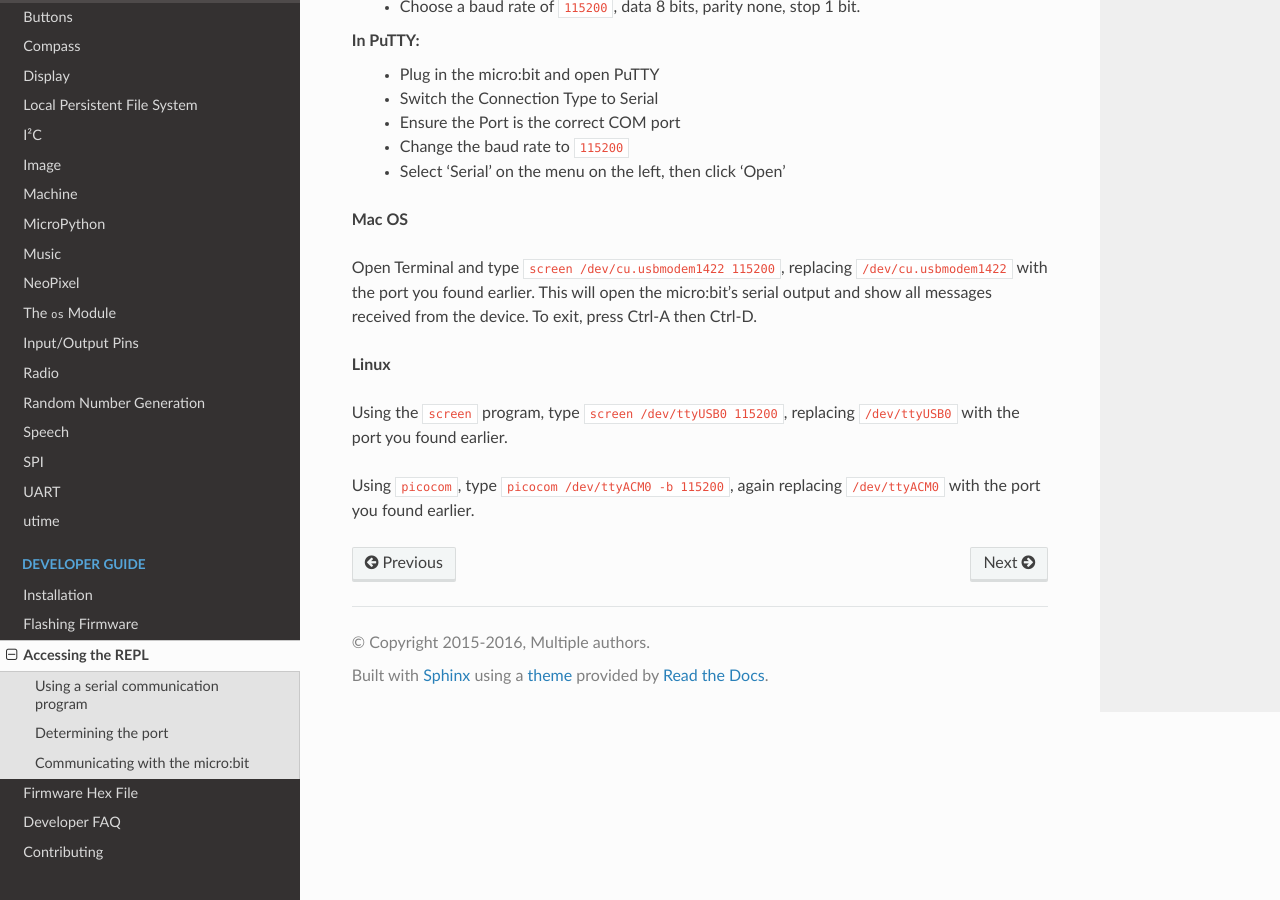
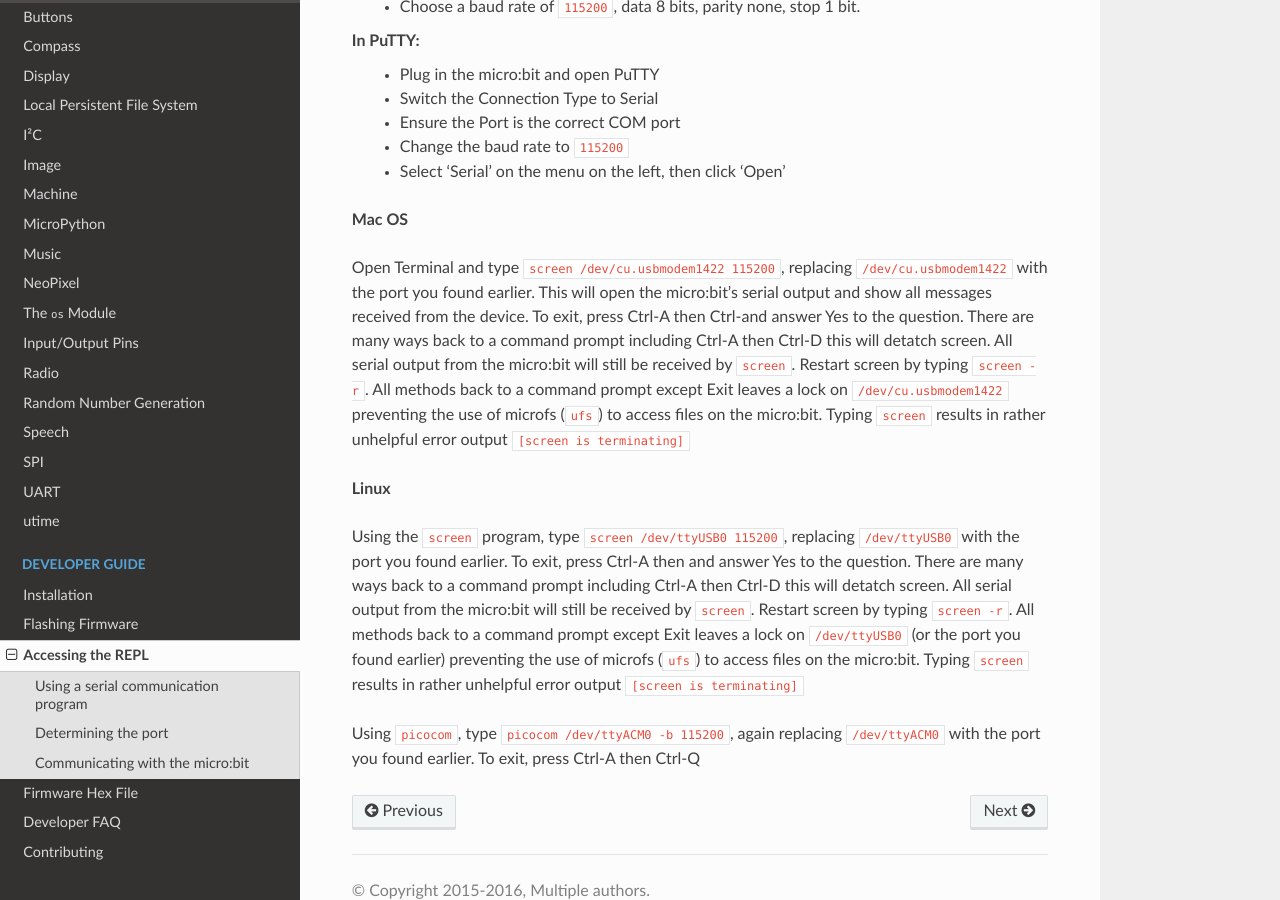
Before and after one commit to bbcmicrobit/micropython, a Sphinx documentation site: the page built from docs/devguide/repl.rst, in a window 1280 px wide and 900 px high, scrolled down 1448 px. Built offline with Sphinx 7.4.7 and the Read the Docs theme 2.0.0, drawn with Linux system fonts in a browser that asks for light colours.

Commit message:
docs: improved text regarding serial terminals screen and picocom

```diff
--- a/docs/devguide/repl.rst
+++ b/docs/devguide/repl.rst
@@ -81,13 +81,26 @@ In PuTTY:
 Open Terminal and type ``screen /dev/cu.usbmodem1422 115200``, replacing
 ``/dev/cu.usbmodem1422`` with the port you found earlier. This will open the
 micro:bit's serial output and show all messages received from the device. To
-exit, press Ctrl-A then Ctrl-D.
+exit, press Ctrl-A then Ctrl-\ and answer Yes to the question. There are many
+ways back to a command prompt including Ctrl-A then Ctrl-D this will detatch
+screen. All serial output from the micro:bit will still be received by ``screen``.
+Restart screen by typing ``screen -r``. All methods back to a command prompt
+except Exit leaves a lock on ``/dev/cu.usbmodem1422`` preventing the use of microfs
+(``ufs``) to access files on the micro:bit.  Typing ``screen`` results in rather
+unhelpful error output ``[screen is terminating]``
 
 
 **Linux**
 
 Using the ``screen`` program, type ``screen /dev/ttyUSB0 115200``, replacing
-``/dev/ttyUSB0`` with the port you found earlier.
+``/dev/ttyUSB0`` with the port you found earlier.  To exit, press Ctrl-A then
+\ and answer Yes to the question. There are many ways back to a command
+prompt including Ctrl-A then Ctrl-D this will detatch screen. All serial output
+from the micro:bit will still be received by ``screen``. Restart screen by
+typing ``screen -r``. All methods back to a command prompt except Exit leaves
+a lock on ``/dev/ttyUSB0`` (or the port you found earlier) preventing the use of microfs
+(``ufs``) to access files on the micro:bit.  Typing ``screen`` results in rather
+unhelpful error output ``[screen is terminating]``
 
 Using ``picocom``, type ``picocom /dev/ttyACM0 -b 115200``, again replacing
-``/dev/ttyACM0`` with the port you found earlier.
+``/dev/ttyACM0`` with the port you found earlier. To exit, press Ctrl-A then Ctrl-Q
```
